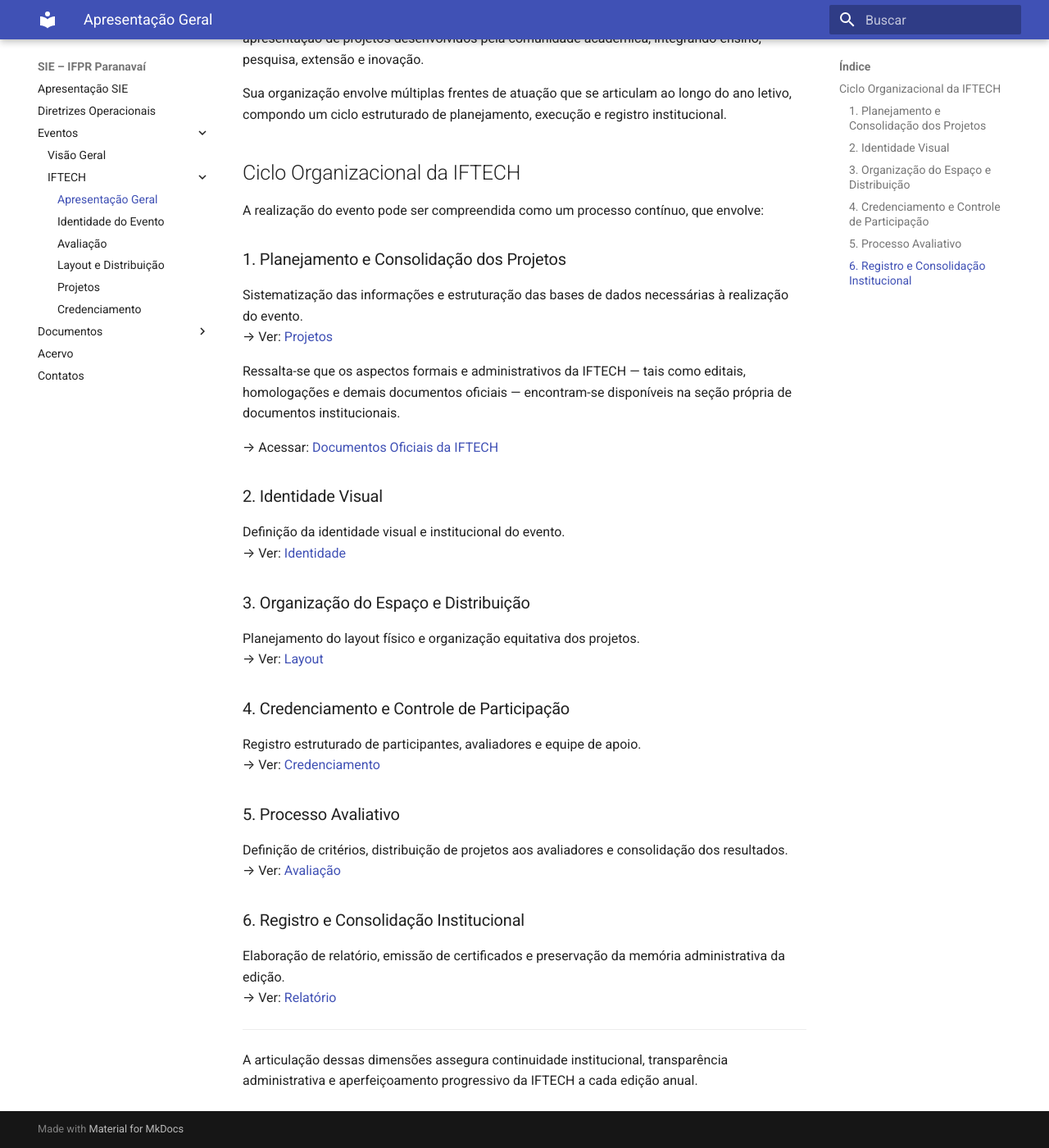
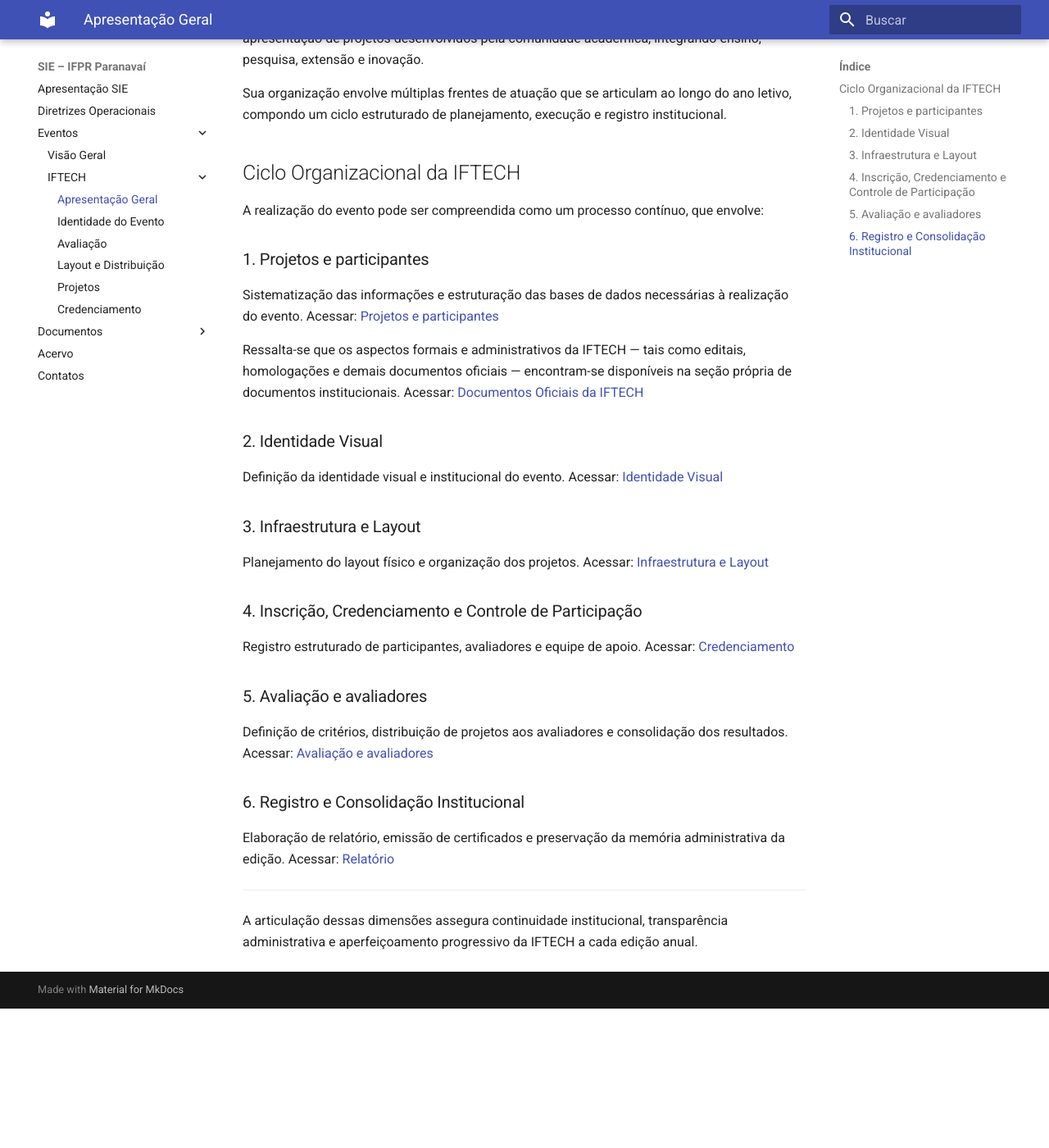
Before and after one commit to ifpr-sie-paranavai/dossie, an MkDocs documentation site: the page built from docs/eventos/iftech/index.md, in a window 1280 px wide and 1400 px high, scrolled down 171 px. Shown: the whole window at 82% size. Built offline with MkDocs 1.6.1 and Material for MkDocs 9.7.7, drawn with Linux system fonts in a browser that asks for light colours; after the commit the page ends 1401 px from its top, so only the background shows below that.

Commit message:
Update index.md

```diff
--- a/docs/eventos/iftech/index.md
+++ b/docs/eventos/iftech/index.md
@@ -8,33 +8,25 @@ Sua organização envolve múltiplas frentes de atuação que se articulam ao lo
 
 A realização do evento pode ser compreendida como um processo contínuo, que envolve:
 
-### 1. Planejamento e Consolidação dos Projetos
-Sistematização das informações e estruturação das bases de dados necessárias à realização do evento.
-→ Ver: [Projetos](projetos.md)
+### 1. Projetos e participantes
+Sistematização das informações e estruturação das bases de dados necessárias à realização do evento.  Acessar: [Projetos e participantes](projetos.md)
 
-Ressalta-se que os aspectos formais e administrativos da IFTECH — tais como editais, homologações e demais documentos oficiais — encontram-se disponíveis na seção própria de documentos institucionais.
-
-→ Acessar: [Documentos Oficiais da IFTECH](../../docs2025.md)
+Ressalta-se que os aspectos formais e administrativos da IFTECH — tais como editais, homologações e demais documentos oficiais — encontram-se disponíveis na seção própria de documentos institucionais. Acessar: [Documentos Oficiais da IFTECH](../../docs2025.md)
 
 ### 2. Identidade Visual
-Definição da identidade visual e institucional do evento.
-→ Ver: [Identidade](identidade.md)
+Definição da identidade visual e institucional do evento. Acessar: [Identidade Visual](identidade.md)
 
-### 3. Organização do Espaço e Distribuição
-Planejamento do layout físico e organização equitativa dos projetos.
-→ Ver: [Layout](layout.md)
+### 3. Infraestrutura e Layout
+Planejamento do layout físico e organização dos projetos.  Acessar: [Infraestrutura e Layout](layout.md)
 
-### 4. Credenciamento e Controle de Participação
-Registro estruturado de participantes, avaliadores e equipe de apoio.
-→ Ver: [Credenciamento](credenciamento.md)
+### 4. Inscrição, Credenciamento e Controle de Participação
+Registro estruturado de participantes, avaliadores e equipe de apoio.  Acessar: [Credenciamento](credenciamento.md)
 
-### 5. Processo Avaliativo
-Definição de critérios, distribuição de projetos aos avaliadores e consolidação dos resultados.
-→ Ver: [Avaliação](avaliacao.md)
+### 5. Avaliação e avaliadores
+Definição de critérios, distribuição de projetos aos avaliadores e consolidação dos resultados.  Acessar: [Avaliação e avaliadores](avaliacao.md)
 
 ### 6. Registro e Consolidação Institucional
-Elaboração de relatório, emissão de certificados e preservação da memória administrativa da edição.
-→ Ver: [Relatório](relatorio.md)
+Elaboração de relatório, emissão de certificados e preservação da memória administrativa da edição.  Acessar: [Relatório](relatorio.md)
 
 ---
 
```
